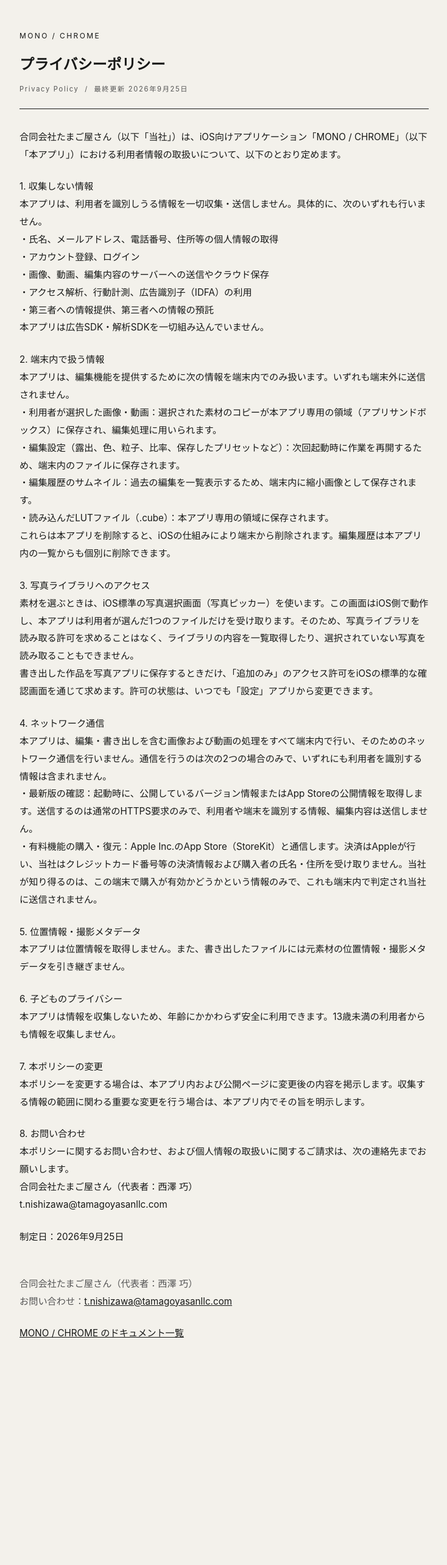
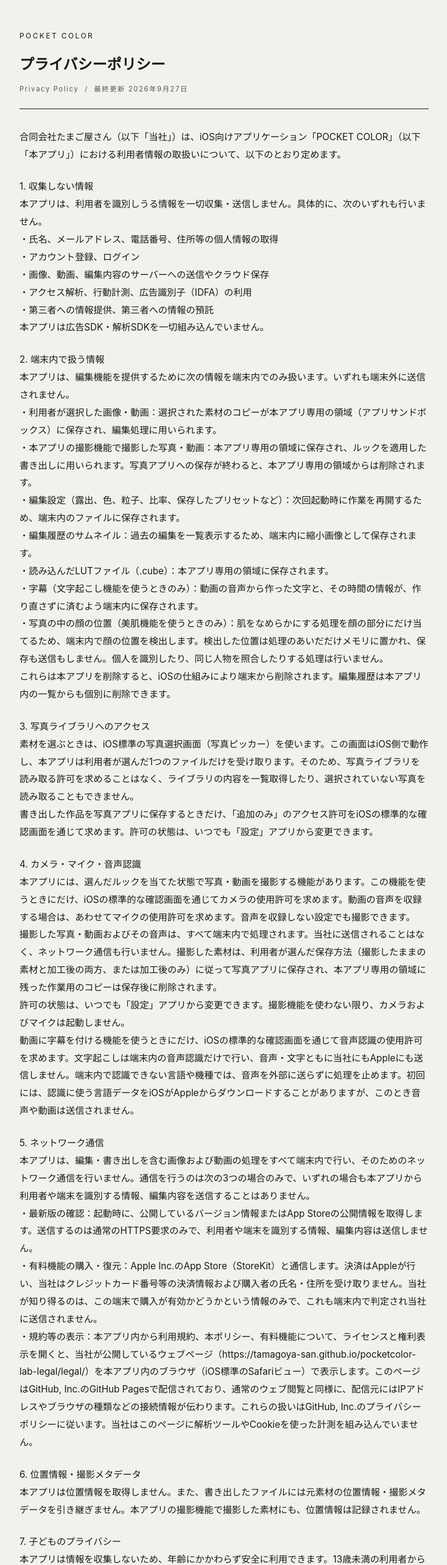
Before and after one commit to Tamagoya-san/monochrome-lab-legal, a plain HTML site: page docs/legal/privacy.html in a window 1280 px wide. Shown: the top 2567 px of the page at 61% size, without its empty margins (272-1006 px from the left). Before the commit the page ends 2322 px from the top, so only its background shows below. Drawn offline with Linux system fonts and the light colour scheme.

Commit message:
規約・ポリシーを最新版（2026年9月27日）に更新し、アプリ名をPOCKET COLORにする。

```diff
--- a/docs/legal/privacy.html
+++ b/docs/legal/privacy.html
@@ -3,7 +3,7 @@
 <head>
 <meta charset="utf-8">
 <meta name="viewport" content="width=device-width, initial-scale=1">
-<title>プライバシーポリシー | MONO / CHROME</title>
+<title>プライバシーポリシー | POCKET COLOR</title>
 <style>
   :root { color-scheme: light; }
   body { margin: 0; background: #f3f1eb; color: #171817;
@@ -21,11 +21,11 @@
 <body>
 <main>
 <header>
-  <p class="app">MONO / CHROME</p>
+  <p class="app">POCKET COLOR</p>
   <h1>プライバシーポリシー</h1>
-  <p class="sub">Privacy Policy &nbsp;/&nbsp; 最終更新 2026年9月25日</p>
+  <p class="sub">Privacy Policy &nbsp;/&nbsp; 最終更新 2026年9月27日</p>
 </header>
-<p>合同会社たまご屋さん（以下「当社」）は、iOS向けアプリケーション「MONO / CHROME」（以下「本アプリ」）における利用者情報の取扱いについて、以下のとおり定めます。</p>
+<p>合同会社たまご屋さん（以下「当社」）は、iOS向けアプリケーション「POCKET COLOR」（以下「本アプリ」）における利用者情報の取扱いについて、以下のとおり定めます。</p>
 <p>1. 収集しない情報
 本アプリは、利用者を識別しうる情報を一切収集・送信しません。具体的に、次のいずれも行いません。
 ・氏名、メールアドレス、電話番号、住所等の個人情報の取得
@@ -37,31 +37,40 @@
 <p>2. 端末内で扱う情報
 本アプリは、編集機能を提供するために次の情報を端末内でのみ扱います。いずれも端末外に送信されません。
 ・利用者が選択した画像・動画：選択された素材のコピーが本アプリ専用の領域（アプリサンドボックス）に保存され、編集処理に用いられます。
+・本アプリの撮影機能で撮影した写真・動画：本アプリ専用の領域に保存され、ルックを適用した書き出しに用いられます。写真アプリへの保存が終わると、本アプリ専用の領域からは削除されます。
 ・編集設定（露出、色、粒子、比率、保存したプリセットなど）：次回起動時に作業を再開するため、端末内のファイルに保存されます。
 ・編集履歴のサムネイル：過去の編集を一覧表示するため、端末内に縮小画像として保存されます。
 ・読み込んだLUTファイル（.cube）：本アプリ専用の領域に保存されます。
+・字幕（文字起こし機能を使うときのみ）：動画の音声から作った文字と、その時間の情報が、作り直さずに済むよう端末内に保存されます。
+・写真の中の顔の位置（美肌機能を使うときのみ）：肌をなめらかにする処理を顔の部分にだけ当てるため、端末内で顔の位置を検出します。検出した位置は処理のあいだだけメモリに置かれ、保存も送信もしません。個人を識別したり、同じ人物を照合したりする処理は行いません。
 これらは本アプリを削除すると、iOSの仕組みにより端末から削除されます。編集履歴は本アプリ内の一覧からも個別に削除できます。</p>
 <p>3. 写真ライブラリへのアクセス
 素材を選ぶときは、iOS標準の写真選択画面（写真ピッカー）を使います。この画面はiOS側で動作し、本アプリは利用者が選んだ1つのファイルだけを受け取ります。そのため、写真ライブラリを読み取る許可を求めることはなく、ライブラリの内容を一覧取得したり、選択されていない写真を読み取ることもできません。
 書き出した作品を写真アプリに保存するときだけ、「追加のみ」のアクセス許可をiOSの標準的な確認画面を通じて求めます。許可の状態は、いつでも「設定」アプリから変更できます。</p>
-<p>4. ネットワーク通信
-本アプリは、編集・書き出しを含む画像および動画の処理をすべて端末内で行い、そのためのネットワーク通信を行いません。通信を行うのは次の2つの場合のみで、いずれにも利用者を識別する情報は含まれません。
+<p>4. カメラ・マイク・音声認識
+本アプリには、選んだルックを当てた状態で写真・動画を撮影する機能があります。この機能を使うときにだけ、iOSの標準的な確認画面を通じてカメラの使用許可を求めます。動画の音声を収録する場合は、あわせてマイクの使用許可を求めます。音声を収録しない設定でも撮影できます。
+撮影した写真・動画およびその音声は、すべて端末内で処理されます。当社に送信されることはなく、ネットワーク通信も行いません。撮影した素材は、利用者が選んだ保存方法（撮影したままの素材と加工後の両方、または加工後のみ）に従って写真アプリに保存され、本アプリ専用の領域に残った作業用のコピーは保存後に削除されます。
+許可の状態は、いつでも「設定」アプリから変更できます。撮影機能を使わない限り、カメラおよびマイクは起動しません。
+動画に字幕を付ける機能を使うときにだけ、iOSの標準的な確認画面を通じて音声認識の使用許可を求めます。文字起こしは端末内の音声認識だけで行い、音声・文字ともに当社にもAppleにも送信しません。端末内で認識できない言語や機種では、音声を外部に送らずに処理を止めます。初回には、認識に使う言語データをiOSがAppleからダウンロードすることがありますが、このとき音声や動画は送信されません。</p>
+<p>5. ネットワーク通信
+本アプリは、編集・書き出しを含む画像および動画の処理をすべて端末内で行い、そのためのネットワーク通信を行いません。通信を行うのは次の3つの場合のみで、いずれの場合も本アプリから利用者や端末を識別する情報、編集内容を送信することはありません。
 ・最新版の確認：起動時に、公開しているバージョン情報またはApp Storeの公開情報を取得します。送信するのは通常のHTTPS要求のみで、利用者や端末を識別する情報、編集内容は送信しません。
-・有料機能の購入・復元：Apple Inc.のApp Store（StoreKit）と通信します。決済はAppleが行い、当社はクレジットカード番号等の決済情報および購入者の氏名・住所を受け取りません。当社が知り得るのは、この端末で購入が有効かどうかという情報のみで、これも端末内で判定され当社に送信されません。</p>
-<p>5. 位置情報・撮影メタデータ
-本アプリは位置情報を取得しません。また、書き出したファイルには元素材の位置情報・撮影メタデータを引き継ぎません。</p>
-<p>6. 子どものプライバシー
+・有料機能の購入・復元：Apple Inc.のApp Store（StoreKit）と通信します。決済はAppleが行い、当社はクレジットカード番号等の決済情報および購入者の氏名・住所を受け取りません。当社が知り得るのは、この端末で購入が有効かどうかという情報のみで、これも端末内で判定され当社に送信されません。
+・規約等の表示：本アプリ内から利用規約、本ポリシー、有料機能について、ライセンスと権利表示を開くと、当社が公開しているウェブページ（https://tamagoya-san.github.io/pocketcolor-lab-legal/legal/）を本アプリ内のブラウザ（iOS標準のSafariビュー）で表示します。このページはGitHub, Inc.のGitHub Pagesで配信されており、通常のウェブ閲覧と同様に、配信元にはIPアドレスやブラウザの種類などの接続情報が伝わります。これらの扱いはGitHub, Inc.のプライバシーポリシーに従います。当社はこのページに解析ツールやCookieを使った計測を組み込んでいません。</p>
+<p>6. 位置情報・撮影メタデータ
+本アプリは位置情報を取得しません。また、書き出したファイルには元素材の位置情報・撮影メタデータを引き継ぎません。本アプリの撮影機能で撮影した素材にも、位置情報は記録されません。</p>
+<p>7. 子どものプライバシー
 本アプリは情報を収集しないため、年齢にかかわらず安全に利用できます。13歳未満の利用者からも情報を収集しません。</p>
-<p>7. 本ポリシーの変更
-本ポリシーを変更する場合は、本アプリ内および公開ページに変更後の内容を掲示します。収集する情報の範囲に関わる重要な変更を行う場合は、本アプリ内でその旨を明示します。</p>
-<p>8. お問い合わせ
+<p>8. 本ポリシーの変更
+本ポリシーを変更する場合は、公開ページ（本アプリ内のマイページからも開けます）に変更後の内容を掲示します。収集する情報の範囲に関わる重要な変更を行う場合は、本アプリ内でその旨を明示します。</p>
+<p>9. お問い合わせ
 本ポリシーに関するお問い合わせ、および個人情報の取扱いに関するご請求は、次の連絡先までお願いします。
 合同会社たまご屋さん（代表者：西澤 巧）
 t.nishizawa@tamagoyasanllc.com</p>
-<p>制定日：2026年9月25日</p>
+<p>制定日：2026年9月27日</p>
 <footer>
   <p>合同会社たまご屋さん（代表者：西澤 巧）<br>お問い合わせ：<a href="mailto:t.nishizawa@tamagoyasanllc.com">t.nishizawa@tamagoyasanllc.com</a></p>
-  <p><a href="index.html">MONO / CHROME のドキュメント一覧</a></p>
+  <p><a href="index.html">POCKET COLOR のドキュメント一覧</a></p>
 </footer>
 </main>
 </body>
```
Also changed, not shown: docs/index.html (+2 -2 lines), docs/legal/index.html (+6 -6 lines), docs/legal/licences.html (+7 -7 lines), docs/legal/paid.html (+6 -6 lines), docs/legal/terms.html (+15 -11 lines).
